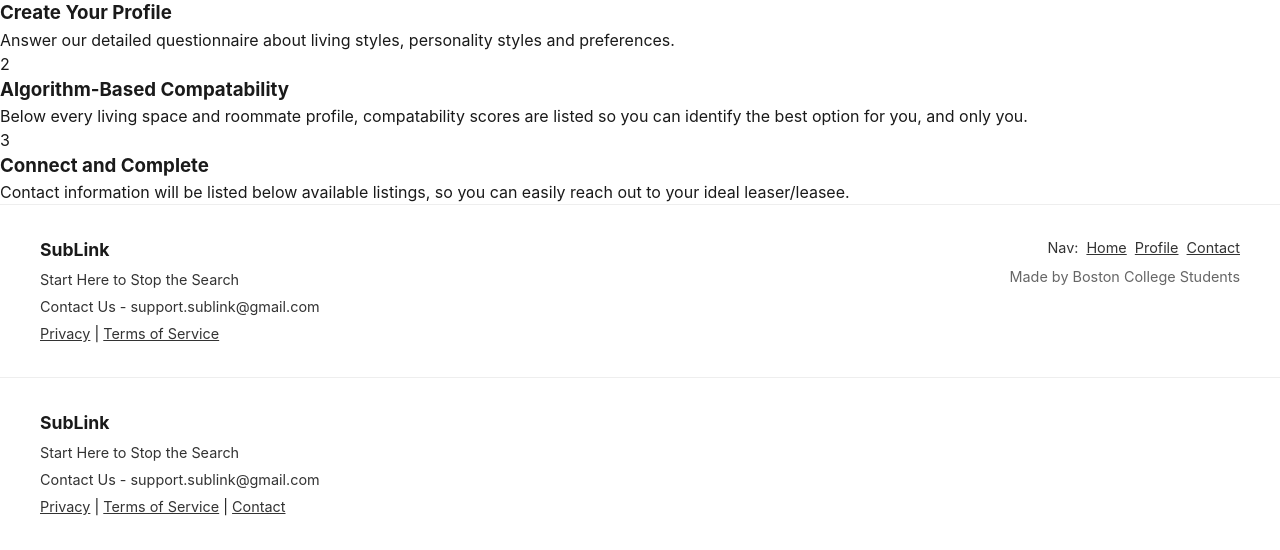
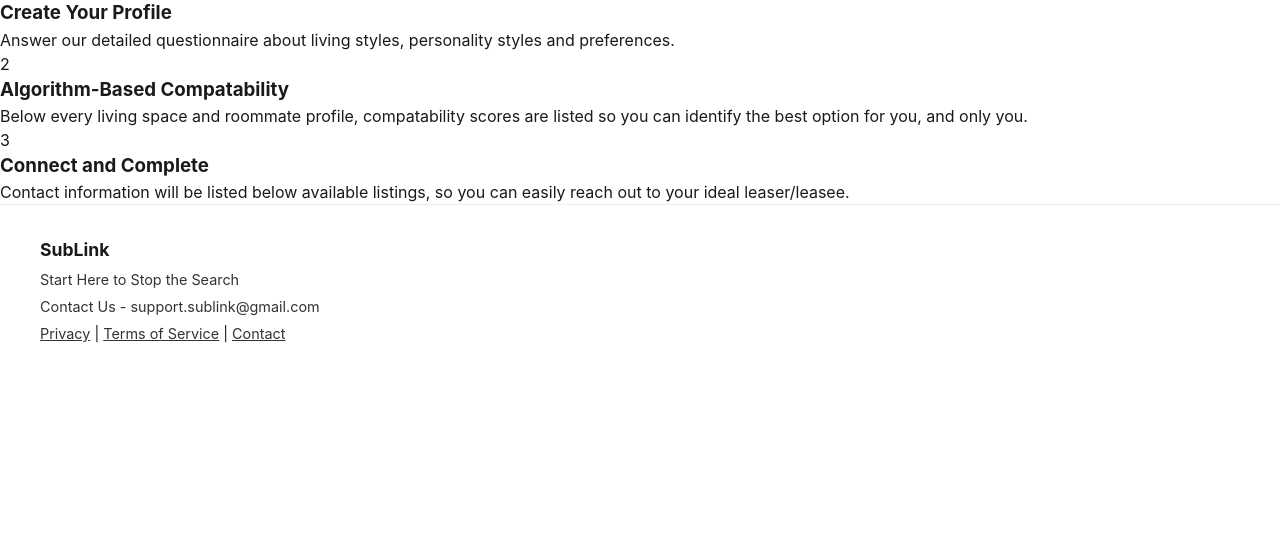
Before and after one commit to CSCI3356-Spring2026/SWE-Dream-Team, a Django app: page / in a window 1280 px wide. Shown: the part 1060-1610 px from the top of the page. After the commit the page ends 1403 px from the top, so only its background shows below. Run offline with Django 5.2, Linux system fonts and the light colour scheme; some libraries are stand-ins or nearby versions.

Commit message:
Remove Redundant Footer

```diff
--- a/django/landing_page/templates/landing_page/landing.html
+++ b/django/landing_page/templates/landing_page/landing.html
@@ -157,23 +157,6 @@ SubLink - Landing Page
         </div>
      </section>
 
-    <!-- Footer -->
-    <footer class="landing-footer">
-        <div class="landing-footer__inner">
-            <div class="landing-footer__left">
-                <p class="landing-footer__brand">SubLink</p>
-                <p class="landing-footer__tagline">Start Here to Stop the Search</p>
-                <p class="landing-footer__contact">Contact Us - support.sublink@gmail.com</p>
-                <p class="landing-footer__legal">
-                    <a href="#">Privacy</a> | <a href="#">Terms of Service</a>
-                </p>
-            </div>
-            <div class="landing-footer__right">
-                <p class="landing-footer__nav">Nav: <a href="/">Home</a> <a href="/profile/preview/">Profile</a> <a href="#">Contact</a></p>
-                <p class="landing-footer__credit">Made by Boston College Students</p>
-            </div>
-        </div>
-    </footer>
 </div>
 
 <script>
```
